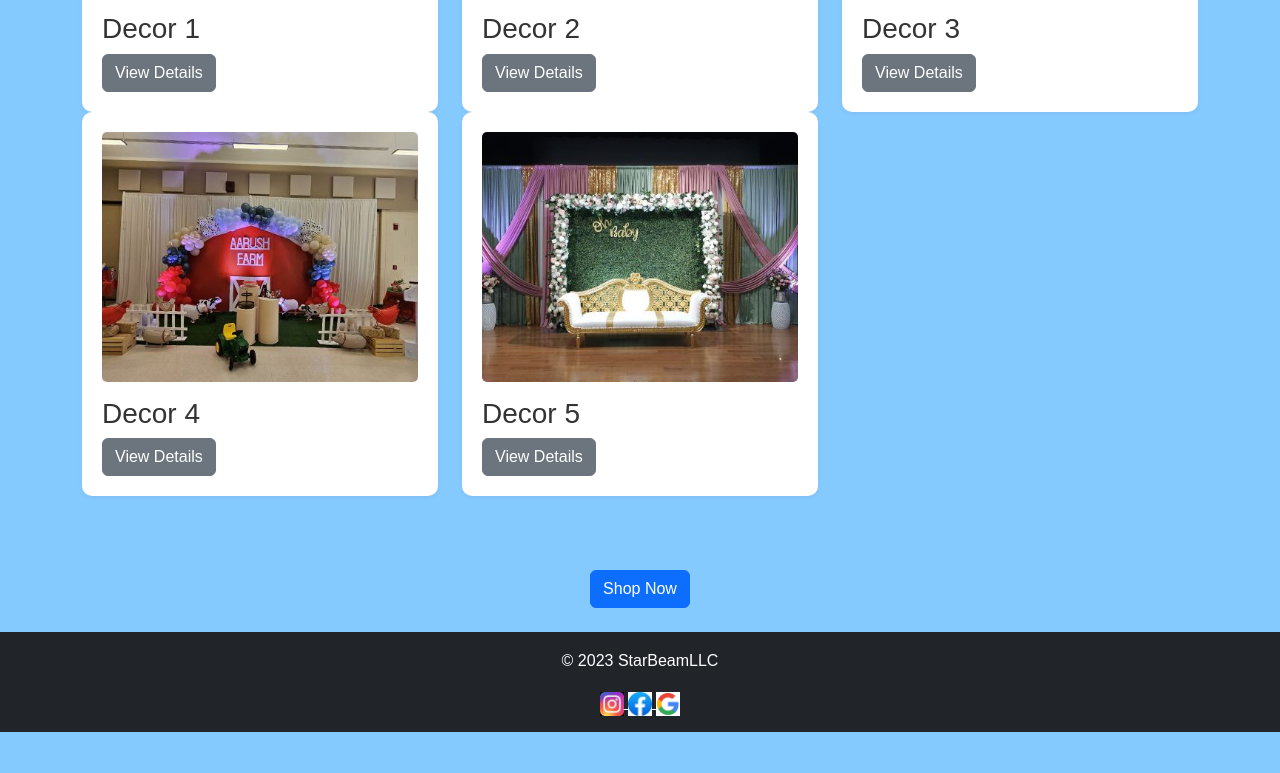
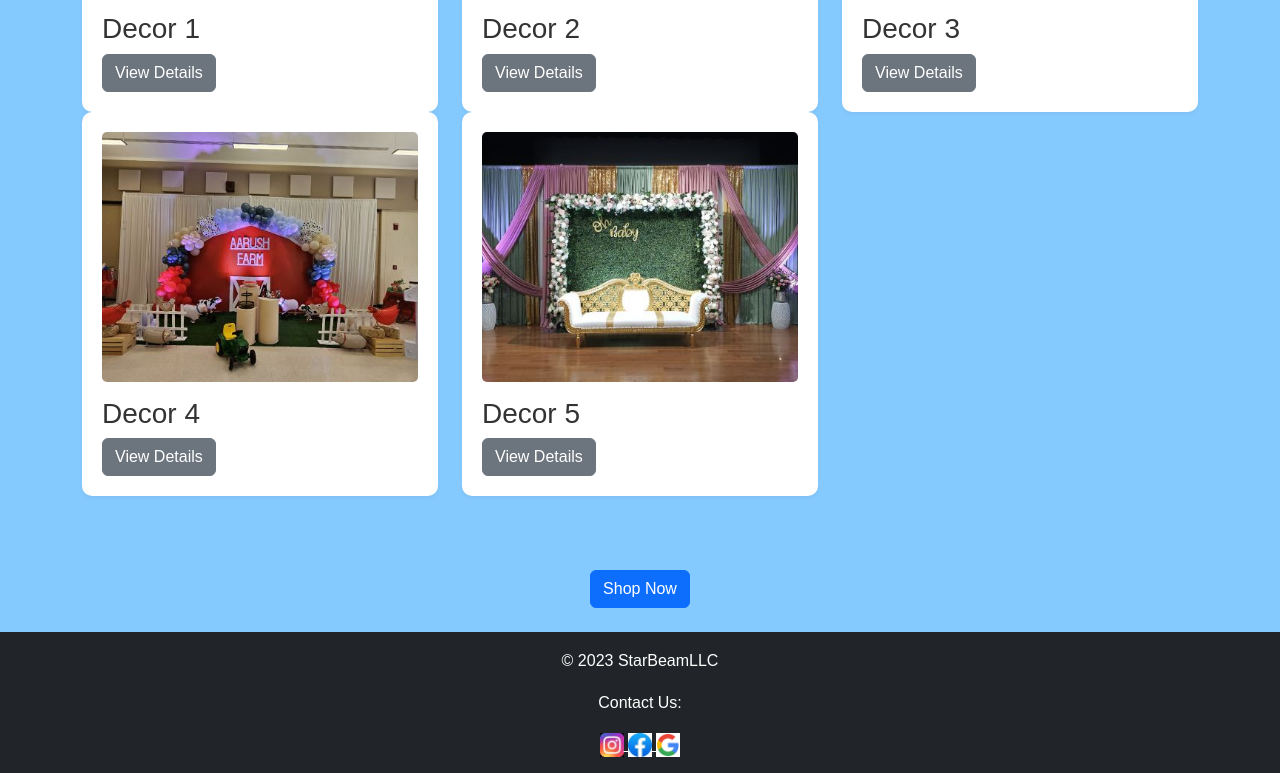
Before and after one commit to Satyask-ai/Starbeamevents-deployment, a plain HTML site: page index.html in a window 1280 px wide. Shown: the part 775-1548 px from the top of the page. Before the commit the page ends 1507 px from the top, so only its background shows below. Drawn offline with nearby package versions, Linux system fonts and the light colour scheme.

Commit message:
modified index

```diff
--- a/index.html
+++ b/index.html
@@ -107,7 +107,7 @@
    <footer class="bg-dark text-white text-center py-3">
     <p>&copy; 2023 StarBeamLLC</p>
     <div>
-
+        <p>Contact Us:</p>
         <a href="https://www.instagram.com/starbeameventplanners/" class="text-white">
             <img src="images/INS.jpg" alt="Instagram" width="24" height="24">
         </a>
```
